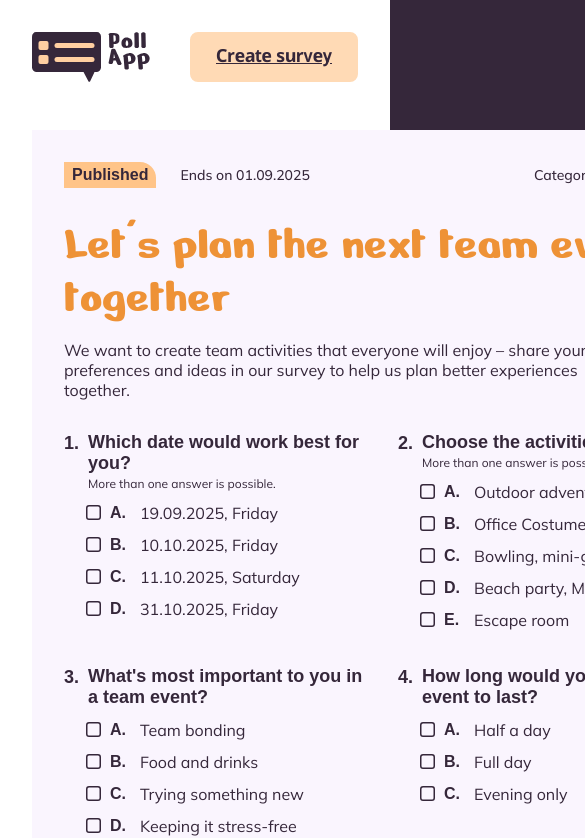
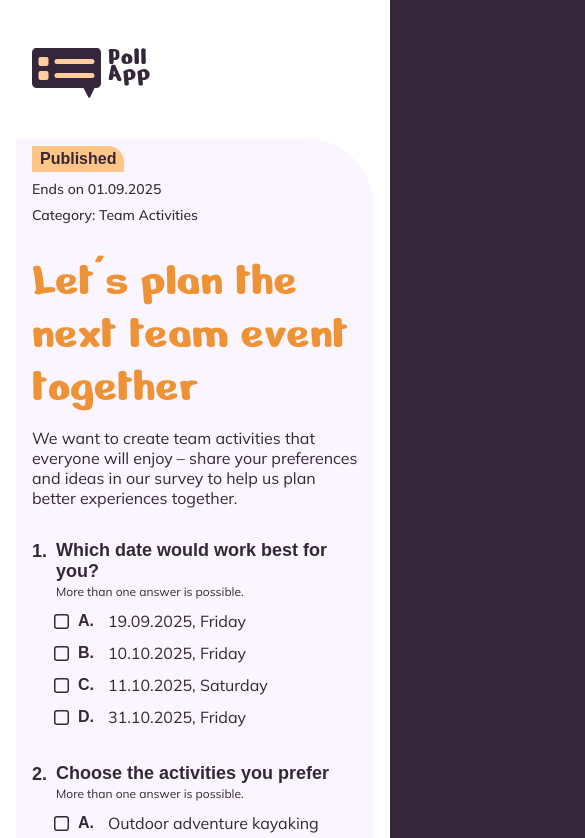
Before and after one commit to karinaklages/poll-app, an Angular app in the folder poll-app/: page /survey/1 in a window 390 px wide. Shown: the top 838 px of the page, 585 px wide, since content can reach past the window. Built offline with nearby package versions, Linux system fonts and the light colour scheme; a web font is replaced by a local one.

Commit message:
feat: mobile updates for survey detail

```diff
--- /dev/null
+++ b/poll-app/src/app/layout/survey-detail/survey-detail.component.mobile.scss
@@ -0,0 +1,205 @@
+@media (max-width: 1040px) {
+
+    .sd-nav-inner {
+        padding: 0 var(--space-md);
+        margin-top: var(--space-sm);
+    }
+
+    .sd-nav-btn {
+        font-size: 15px;
+        padding: var(--space-xs) var(--space-md);
+    }
+
+    .sd-page {
+        grid-template-columns: 1fr !important;
+        padding: var(--space-md);
+        gap: 0;
+    }
+
+    // Left Area
+    .sd-card {
+        padding: var(--space-md);
+        gap: var(--space-md);
+    }
+
+    .sd-title {
+        font-size: 36px;
+        line-height: 0.9;
+        margin-top: 10px;
+    }
+
+    .sd-status-row {
+        flex-wrap: wrap;
+        gap: var(--space-sm);
+    }
+
+    .sd-meta--right {
+        margin-left: 0;
+    }
+
+    .sd-description {
+        font-size: 15px;
+        max-width: 100%;
+    }
+
+    .sd-questions-grid {
+        grid-template-columns: 1fr !important;
+        gap: var(--space-lg);
+    }
+
+    .sq-title {
+        font-size: 16px;
+    }
+
+    .sq-answer-text {
+        font-size: 15px;
+    }
+
+    .sd-footer {
+        justify-content: center;
+    }
+
+    .complete-btn {
+        width: 45%;
+        text-align: center;
+        justify-content: center;
+    }
+
+    // Right Area
+    .sd-results {
+        max-width: 100% !important;
+        margin-top: 0 !important;
+        padding: var(--space-md);
+        background: var(--color-white);
+    }
+
+    .sd-results-header {
+        margin-bottom: var(--space-md);
+        display: flex;
+        align-items: center;
+        justify-content: space-between;
+        cursor: pointer;
+    }
+
+    .sd-results-title {
+        font-size: 24px;
+    }
+
+
+    .sd-results-toggle-hint {
+        font-family: var(--font-body);
+        font-size: 13px;
+        font-weight: 600;
+        color: var(--color-purple-dark);
+        display: flex;
+        align-items: center;
+        gap: 4px;
+    }
+
+    .sd-results-empty-text {
+        font-size: 16px;
+    }
+
+    .sr-question {
+        font-size: 16px;
+    }
+
+    .sr-bar-row {
+        gap: var(--space-xs);
+    }
+
+    .sr-bar-track {
+        height: 12px;
+    }
+}
+
+@media (max-width: 600px) {
+
+    .sd-nav-inner {
+        padding: 0 var(--space-sm);
+    }
+
+    .sd-nav-btn {
+        display: none !important;
+    }
+
+    .sd-page {
+        padding: var(--space-sm);
+    }
+
+    .sd-card {
+        padding: var(--space-sm) var(--space-md);
+    }
+
+    .sd-title {
+        font-size: 30px;
+    }
+
+    .sd-badge {
+        font-size: 14px;
+    }
+
+    .sd-status-row {
+        display: flex;
+        flex-direction: column;
+        align-items: flex-start !important;
+        gap: var(--space-sm) !important;
+    }
+
+    .sd-meta {
+        font-size: 12px;
+    }
+
+    .sd-meta--right {
+        margin-left: 0 !important;
+    }
+
+    .sq-number,
+    .sq-title {
+        font-size: clamp(14px, 4vw, 18px);
+    }
+
+    .sq-answer-text,
+    .sq-answer-letter {
+        font-size: clamp(13px, 3.5vw, 16px);
+    }
+
+    .sq-hint {
+        font-size: 11px;
+    }
+
+    .complete-btn {
+        width: 100% !important;
+        font-size: 15px;
+    }
+
+    .sd-results {
+        padding: var(--space-sm) var(--space-md);
+    }
+
+    .sr-bar-percent {
+        font-size: 13px;
+        min-width: 30px;
+    }
+
+    .sr-bar-letter {
+        font-size: 13px;
+    }
+}
+
+@media (max-width: 430px) {
+
+    .sd-title {
+        font-size: 26px;
+    }
+
+    .complete-btn {
+        width: 75%;
+    }
+
+    .sd-page,
+    .sd-card,
+    .sd-results {
+        padding: var(--space-sm) var(--space-md) !important;
+    }
+}
--- a/poll-app/src/app/layout/survey-detail/survey-detail.component.scss
+++ b/poll-app/src/app/layout/survey-detail/survey-detail.component.scss
@@ -1,3 +1,5 @@
+@use 'survey-detail.component.mobile';
+
 // Navigation
 :host {
     display: block;
@@ -6,7 +8,7 @@
 }
 
 .sd-nav {
-    padding: var(--space-md) 0;
+    padding: var(--space-xl) 0;
     background: var(--color-white);
 }
 
@@ -44,6 +46,7 @@
     cursor: pointer;
     overflow: hidden;
     transition: background 0.15s ease, gap 0.2s ease;
+    text-decoration: none;
 
     &:hover {
         background: var(--color-apricot-dark);
@@ -145,7 +148,7 @@
     font-family: var(--font-body);
     font-size: 16px;
     color: var(--color-purple-dark);
-    max-width: 560px;
+    max-width: 100%;
 }
 
 .sd-questions-grid {
@@ -273,12 +276,23 @@
     font-family: var(--font-button);
     font-size: 16px;
     font-weight: 700;
+    margin-top: var(--space-lg);
+    margin-bottom: var(--space-lg);
     cursor: pointer;
     transition: background 0.15s ease;
 
     &:hover {
         background: var(--color-apricot-dark);
     }
+}
+
+.sd-completed-msg {
+    font-family: var(--font-body);
+    font-size: 16px;
+    font-weight: 700;
+    color: var(--color-orange);
+    margin-top: var(--space-lg);
+    margin-bottom: var(--space-lg);
 }
 
 // Right Area
@@ -290,6 +304,7 @@
 
 .sd-results-header {
     margin-bottom: var(--space-lg);
+    white-space: nowrap;
 }
 
 .sd-results-title {
@@ -342,7 +357,7 @@
 .sr-bars {
     display: flex;
     flex-direction: column;
-    gap: var(--space-xs);
+    gap: var(--space-sm);
 }
 
 .sr-bar-row {
```
